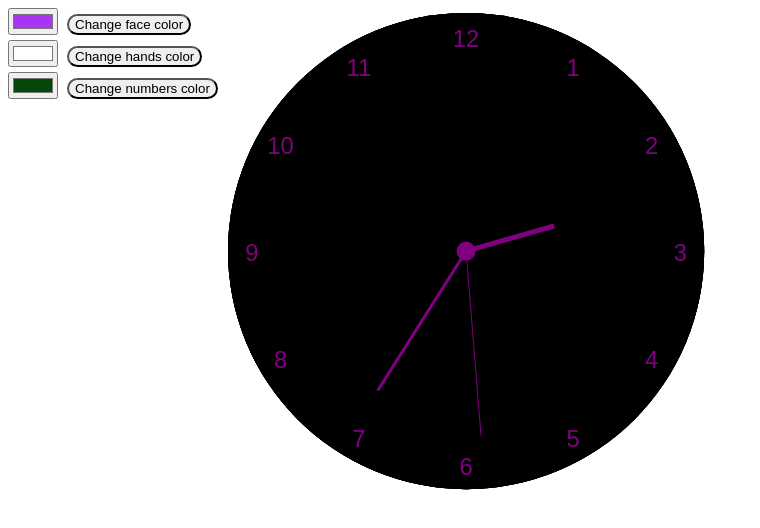
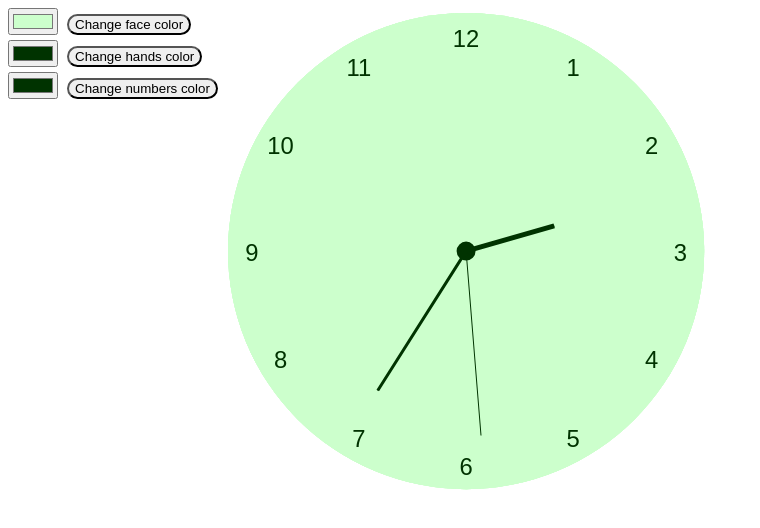
Before and after one commit to LenaYork/Clock, a plain HTML site: page index.html in a window 1280 px wide. Shown: the whole page, without its empty margins (0-760 px from the left). Drawn offline with Linux system fonts and the light colour scheme.

Commit message:
feat: add eventListeners

```diff
--- a/index.html
+++ b/index.html
@@ -11,16 +11,16 @@
     <div class="main-container">
         <div class="buttons-container">
             <div class="face-button">
-                <input type="color" id="face-color" value="#A735F3"></input>
-                <button class="user-button">Change face color</button>
+                <input type="color" id="face-color" value="#ccffcc"></input>
+                <button class="user-button" id="faceColor">Change face color</button>
             </div>
             <div class="hand-button">
-                <input type="color" id="hand-color" value="#FFFFFF"></input>
-                <button class="user-button">Change hands color</button>
+                <input type="color" id="hand-color" value="#003300"></input>
+                <button class="user-button" id="handColor">Change hands color</button>
             </div>
             <div class="numbers-button">
-                <input type="color" id="number-color" value="#06460A"></input>
-                <button class="user-button">Change numbers color</button>
+                <input type="color" id="number-color" value="#003300"></input>
+                <button class="user-button" id="numberColor">Change numbers color</button>
             </div>
         </div>
         <canvas id="clock" class="clock" width="500" height="500">
--- a/main.js
+++ b/main.js
@@ -1,33 +1,39 @@
-let faceColor = document.getElementById('face-color').value;
-let handColor = document.getElementById('hand-color').value;
-let numberColor = document.getElementById('number-color').value;
+let faceColor;
+let handColor;
+let numberColor;
 
+function defineColors() {
+  faceColor = document.getElementById('face-color').value;
+  handColor = document.getElementById('hand-color').value;
+  numberColor = document.getElementById('number-color').value;
+}
 
-
-// console.log(faceColor, handColor, numberColor);
+document.getElementById('faceColor').addEventListener('onChange', drawClock);
+document.getElementById('handColor').addEventListener('onChange', drawClock);
+document.getElementById('numberColor').addEventListener('onChange', drawClock);
 
 function drawClock() {
+
+    defineColors();
 
     let canvas = document.getElementById("clock");
     let context = canvas.getContext("2d");
     let clockRadius = canvas.width/2.1;
 
-    // alert(clockRadius);
-
     //draw a clock face
     context.beginPath();
-    context.fillStyle = "black";
+    context.fillStyle = faceColor;
     context.arc(clockRadius +5 , clockRadius + 5, clockRadius, 0, 2*Math.PI);
     context.fill();
 
-    context.fillStyle = "purple";
+    context.fillStyle = handColor;
 
     //draw a lil circle inside
     context.beginPath();
     context.arc(clockRadius +5 , clockRadius + 5, 7, 0, 2*Math.PI);
     context.fill();
 
-    context.fillStyle = "purple"; //
+    context.fillStyle = numberColor; //
 
     //add numbers
     context.font = clockRadius / 10 + "px arial";
@@ -52,20 +58,19 @@ function drawClock() {
     let minutesAngle = minutes * 2 * Math.PI / 60;
     let secondsAngle = seconds * 2 * Math.PI / 60;
 
-    context.strokeStyle = "purple";
+    context.strokeStyle = handColor;
     context.moveTo(clockRadius + 5, clockRadius + 5);
     context.lineTo(clockRadius + clockRadius * 0.4 * Math.sin(hoursAngle), clockRadius - (clockRadius * 0.4 *  Math.cos(hoursAngle)));
     context.lineWidth = 5;
     context.stroke();
 
-
-    context.strokeStyle = "purple";
+    context.strokeStyle = handColor;
     context.moveTo(clockRadius + 5, clockRadius + 5);
     context.lineTo(clockRadius + clockRadius * 0.7 * Math.sin(minutesAngle), clockRadius - (clockRadius * 0.7 *  Math.cos(minutesAngle)));
     context.lineWidth = 3;
     context.stroke();
 
-    context.strokeStyle = "purple";
+    context.strokeStyle = handColor;
     context.moveTo(clockRadius + 5, clockRadius + 5);
     context.lineTo(clockRadius + clockRadius * 0.8 * Math.sin(secondsAngle), clockRadius - (clockRadius * 0.8 *  Math.cos(secondsAngle)));
     context.lineWidth = 1;
```
